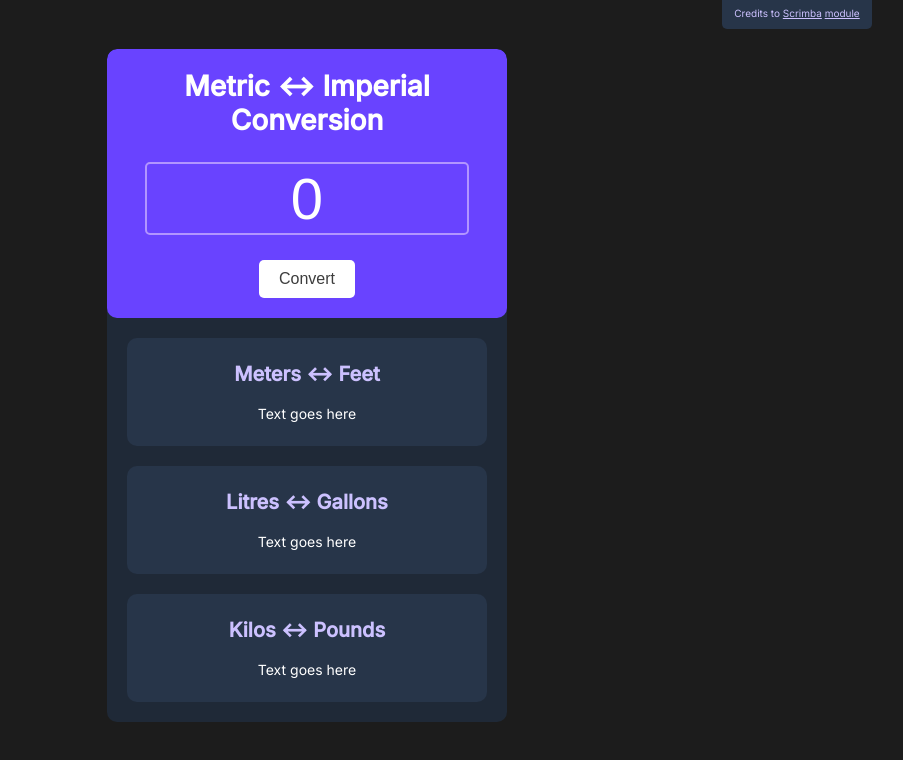
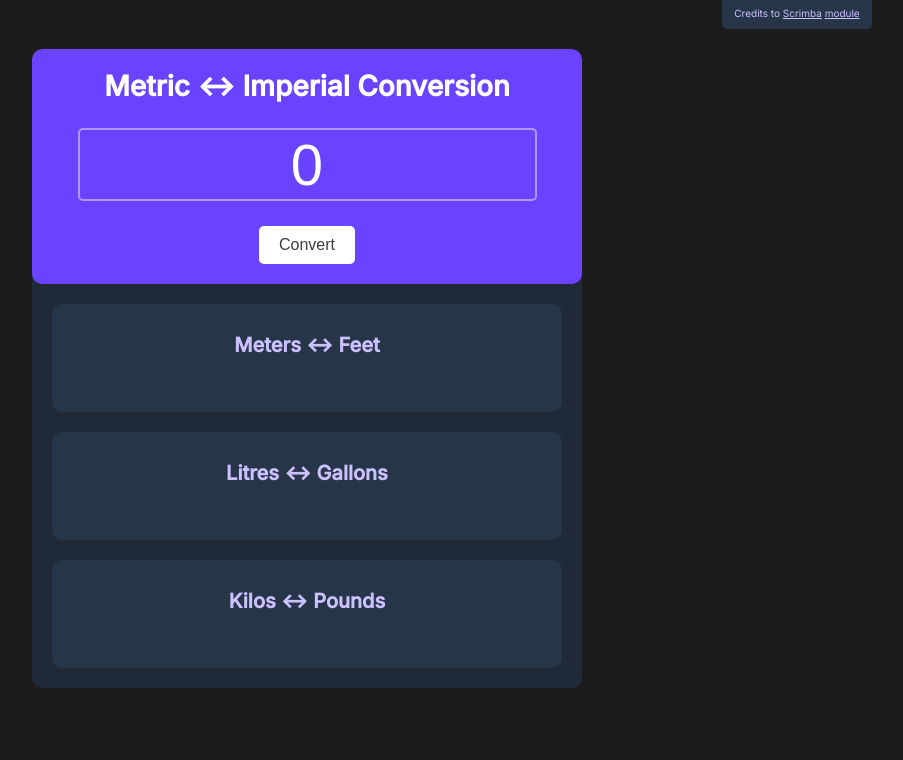
Before and after one commit to SikuDev/scrimba-javascript-course, a browser extension: page unit-converter/index.html in a window 1280 px wide. Shown: the whole page, without its empty margins (333-1236 px from the left). Drawn offline with Linux system fonts and the light colour scheme.

Commit message:
Fixed text and desktop

```diff
--- a/unit-converter/index.css
+++ b/unit-converter/index.css
@@ -24,7 +24,7 @@ p {font-size: 1.4rem;}
 
 .container {
   margin: 2rem 2rem 0;
-  max-width: 40rem;
+  max-width: 55rem;
   background: #1F2937;
   overflow: hidden;
 }
@@ -62,7 +62,7 @@ button {
   margin: 2rem;
   padding: 1.5rem;
   display: grid;
-  height: 10.8rem;
+  min-height: 10.8rem;
   text-align: center;
   background: #273549;
   place-items: center;
--- a/unit-converter/index.html
+++ b/unit-converter/index.html
@@ -29,17 +29,17 @@
 
             <div class="result">
                 <h2>Meters &lt-&gt Feet</h2>
-                <p id="length-el">Text goes here</p>
+                <p id="length-el"></p>
             </div>
 
             <div class="result">
                 <h2>Litres &lt-&gt Gallons</h2>
-                <p id="volume-el">Text goes here</p>
+                <p id="volume-el"></p>
             </div>
 
             <div class="result">
                 <h2>Kilos &lt-&gt Pounds</h2>
-                <p id="mass-el">Text goes here</p>
+                <p id="mass-el"></p>
             </div>
         </div>
     </div>
```
